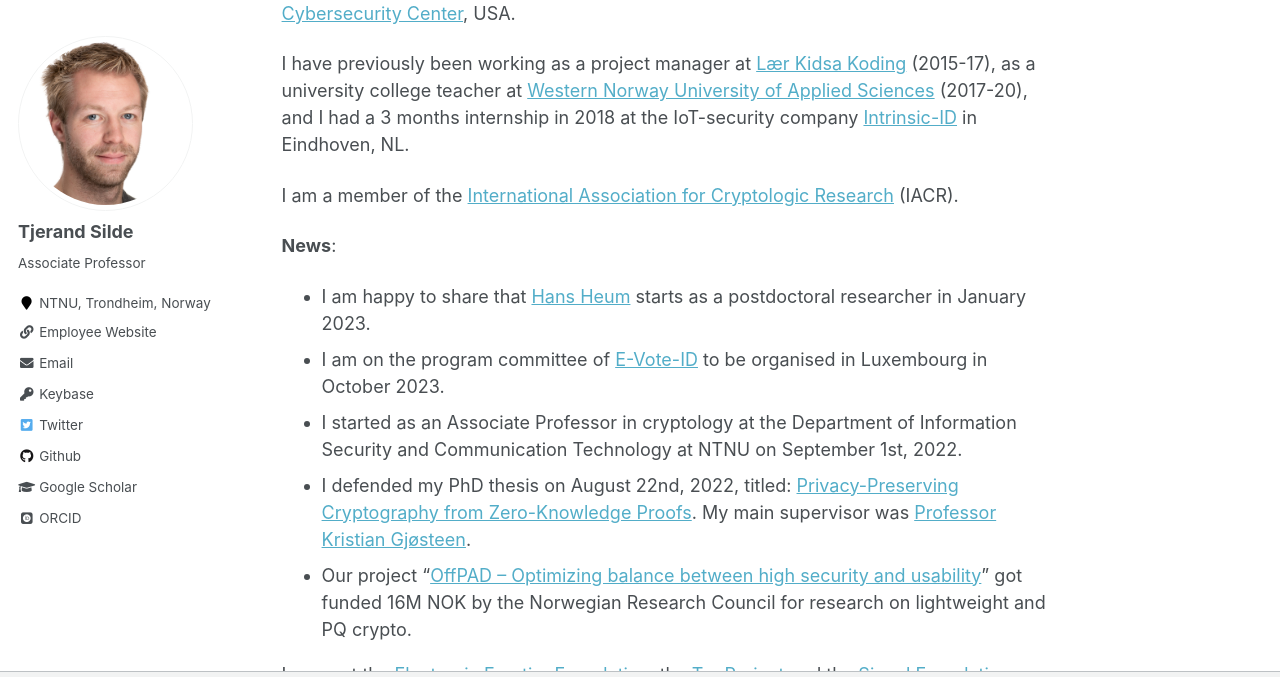
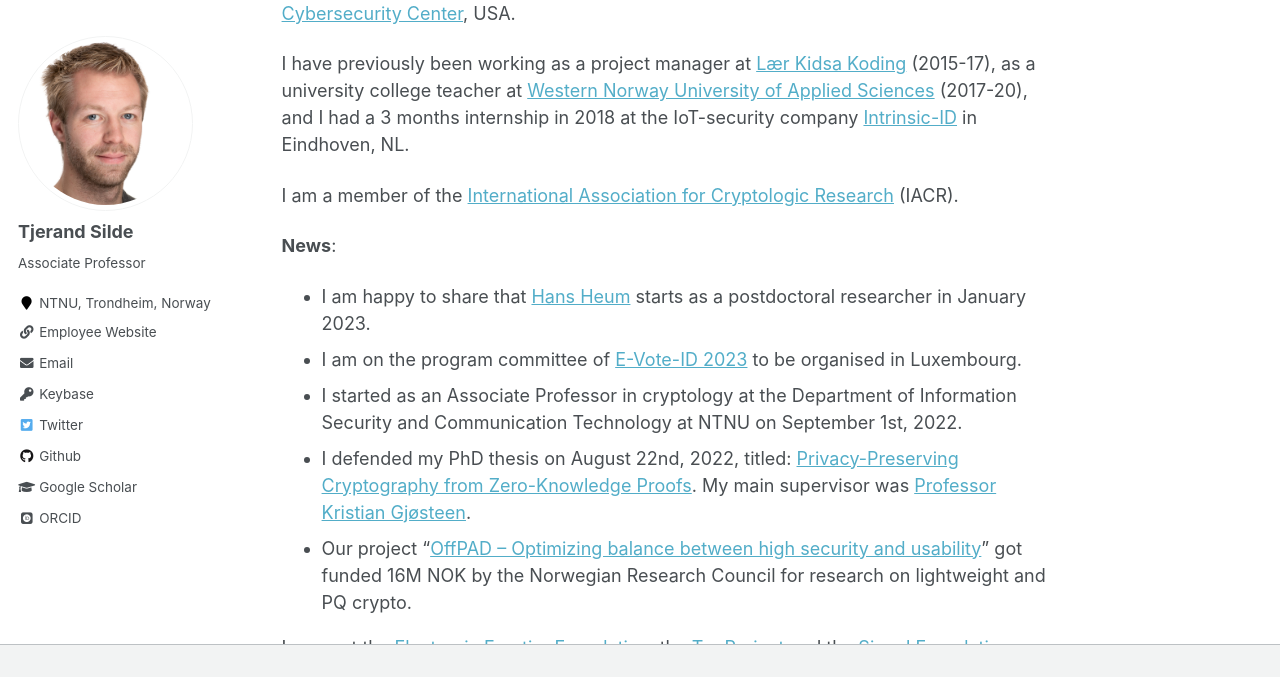
Before and after one commit to tjesi/tjesi.github.io, a Jekyll site: the page built from _pages/about.md, in a window 1280 px wide and 900 px high, scrolled down 558 px, cut to the strip 0-677 px from the top of the window. Built offline with Jekyll 4.4.1, drawn with Linux system fonts in a browser that asks for light colours; some web fonts are replaced.

Commit message:
Update about.md

```diff
--- a/_pages/about.md
+++ b/_pages/about.md
@@ -20,7 +20,7 @@
 
 **News**:
 - I am happy to share that [Hans Heum](https://www.simula.no/people/hans) starts as a postdoctoral researcher in January 2023.
-- I am on the program committee of [E-Vote-ID](https://e-vote-id.org/wp-content/uploads/2022/11/CFP2023_3.pdf) to be organised in Luxembourg in October 2023.
+- I am on the program committee of [E-Vote-ID 2023](https://e-vote-id.org/wp-content/uploads/2022/11/CFP2023_3.pdf) to be organised in Luxembourg.
 - I started as an Associate Professor in cryptology at the Department of Information Security and Communication Technology at NTNU on September 1st, 2022.
 - I defended my PhD thesis on August 22nd, 2022, titled: [Privacy-Preserving Cryptography from Zero-Knowledge Proofs](https://ntnuopen.ntnu.no/ntnu-xmlui/handle/11250/3012606). My main supervisor was [Professor Kristian Gjøsteen](https://www.ntnu.edu/employees/kristian.gjosteen).
 - Our project "[OffPAD -- Optimizing balance between high security and usability](https://prosjektbanken.forskningsradet.no/en/project/FORISS/321619)" got funded 16M NOK by the Norwegian Research Council for research on lightweight and PQ crypto.
```
